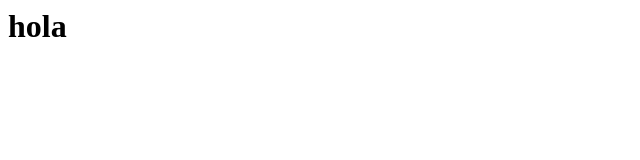
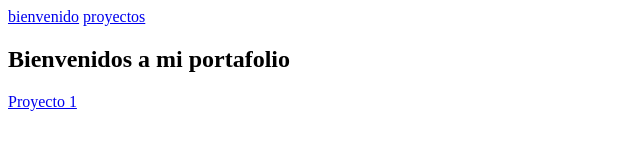
Before and after one commit to JeanM-Pro/Proyecto-Portafolio, a plain HTML site: page index.html in a window 1280 px wide. Shown: the whole page, without its empty margins (0-640 px from the left). Drawn offline with Linux system fonts and the light colour scheme.

Commit message:
estableciendo los parametros del proyecto

```diff
--- a/index.html
+++ b/index.html
@@ -1 +1,50 @@
-<h1>hola</h1>
+<!DOCTYPE html>
+<html lang="en">
+<head>
+    <meta charset="UTF-8">
+    <meta http-equiv="X-UA-Compatible" content="IE=edge">
+    <meta name="viewport" content="width=, initial-scale=1.0">
+    <title>Document</title>
+</head>
+<body>
+    <script src="https://cdn.freecodecamp.org/testable-projects-fcc/v1/bundle.js"></script>
+
+<header id="header">
+
+    <nav id="navbar">
+            <a class="nav-link" href="#welcome-section">bienvenido</a>
+            <a class="nav-link" href="#projects">proyectos</a>
+
+
+
+    </nav>
+
+
+
+</header>
+
+
+
+
+
+<section id="welcome-section">
+<h1>Bienvenidos a mi portafolio</h1>
+
+</section>
+
+<section id="projects">
+    <div class="project-tile">
+
+        <a href="https://jeanm-pro.github.io/Ejercicio-Google/">Proyecto 1</a>
+    </div>
+
+</section>
+
+
+
+
+
+
+
+</body>
+</html>
```
